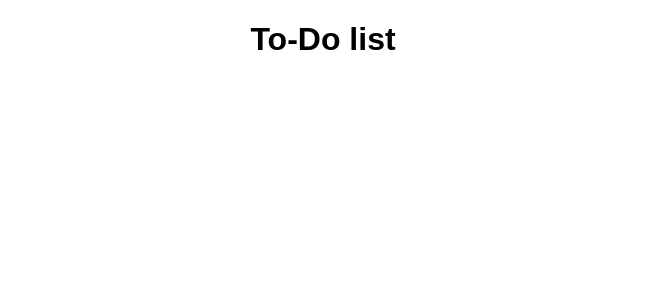
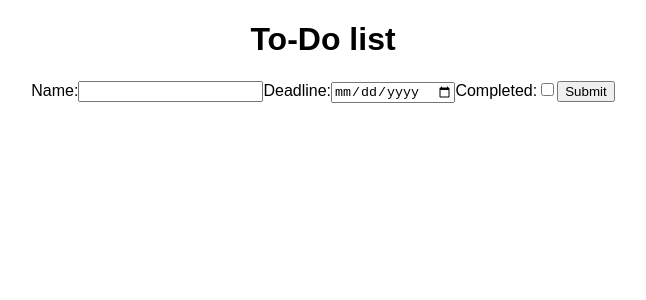
Before and after one commit to groundberry/react-todo-list, a React (Create React App) app: page / in a window 1280 px wide. Shown: the top 300 px of the page, without its empty margins (317-963 px from the left). Built offline with nearby package versions, Linux system fonts and the light colour scheme.

Commit message:
Create Form component

```diff
--- a/src/App.jsx
+++ b/src/App.jsx
@@ -1,13 +1,50 @@
 import React, { Component } from 'react';
+import Form from './Form';
 import './App.css';
 
 class App extends Component {
+  constructor() {
+    super();
+    this.state = {
+      task: {
+        name: '',
+        deadline: '',
+        completed: false,
+      },
+      tasks: [],
+    };
+
+    this.handleChange = this.handleChange.bind(this);
+    this.handleSubmit = this.handleSubmit.bind(this);
+  }
+
+  handleChange(changes) {
+    this.setState(prevState => ({
+      task: {
+        ...prevState.task,
+        ...changes,
+      },
+    }));
+  }
+
+  handleSubmit() {
+    this.setState(prevState => ({
+      task: {
+        name: '',
+        deadline: '',
+        completed: false,
+      },
+      tasks: prevState.tasks.concat(prevState.task),
+    }));
+  }
+
   render() {
     return (
       <div className="App">
         <header className="App__header">
           <h1 className="App__title">To-Do list</h1>
         </header>
+        <Form task={this.state.task} onChange={this.handleChange} onSubmit={this.handleSubmit} />
       </div>
     );
   }
--- /dev/null
+++ b/src/Form.jsx
@@ -0,0 +1,86 @@
+import React, { Component } from 'react';
+import PropTypes from 'prop-types';
+
+class Form extends Component {
+  constructor() {
+    super();
+
+    this.handleNameChange = this.handleNameChange.bind(this);
+    this.handleDeadlineChange = this.handleDeadlineChange.bind(this);
+    this.handleCompletedChange = this.handleCompletedChange.bind(this);
+    this.handleSubmit = this.handleSubmit.bind(this);
+  }
+
+  handleNameChange(evt) {
+    this.props.onChange({
+      name: evt.target.value,
+    });
+  }
+
+  handleDeadlineChange(evt) {
+    this.props.onChange({
+      deadline: evt.target.value,
+    });
+  }
+
+  handleCompletedChange(evt) {
+    this.props.onChange({
+      completed: evt.target.checked,
+    });
+  }
+
+  handleSubmit(evt) {
+    evt.preventDefault();
+    this.props.onSubmit();
+  }
+
+  render() {
+    return (
+      <form>
+        <label>
+          Name:
+          <input
+            name="name"
+            type="text"
+            value={this.props.task.name}
+            onChange={this.handleNameChange}
+          />
+        </label>
+        <label>
+          Deadline:
+          <input
+            name="deadline"
+            type="date"
+            value={this.props.task.deadline}
+            onChange={this.handleDeadlineChange}
+          />
+        </label>
+        <label>
+          Completed:
+          <input
+            name="completed"
+            type="checkbox"
+            checked={this.props.task.completed}
+            onChange={this.handleCompletedChange}
+          />
+        </label>
+        <input
+          type="submit"
+          onClick={this.handleSubmit}
+        />
+      </form>
+    );
+  }
+}
+
+Form.propTypes = {
+  task: PropTypes.shape({
+    name: PropTypes.string,
+    deadline: PropTypes.string,
+    completed: PropTypes.bool,
+  }).isRequired,
+  onChange: PropTypes.func.isRequired,
+  onSubmit: PropTypes.func.isRequired,
+};
+
+export default Form;
```
Also changed, not shown: src/Form.css (added), 2 other files (tests, documents, lock files or other folders).
